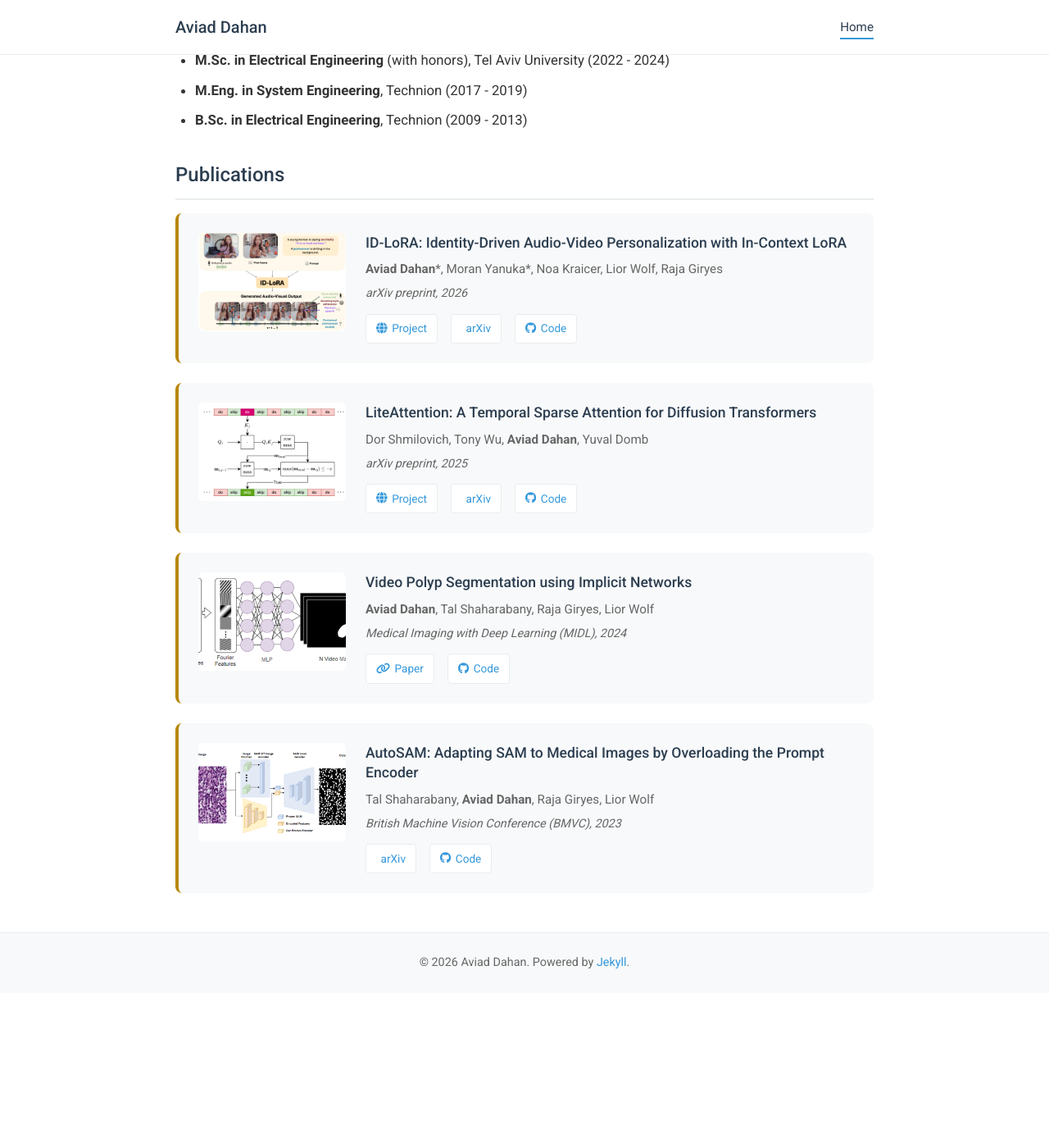
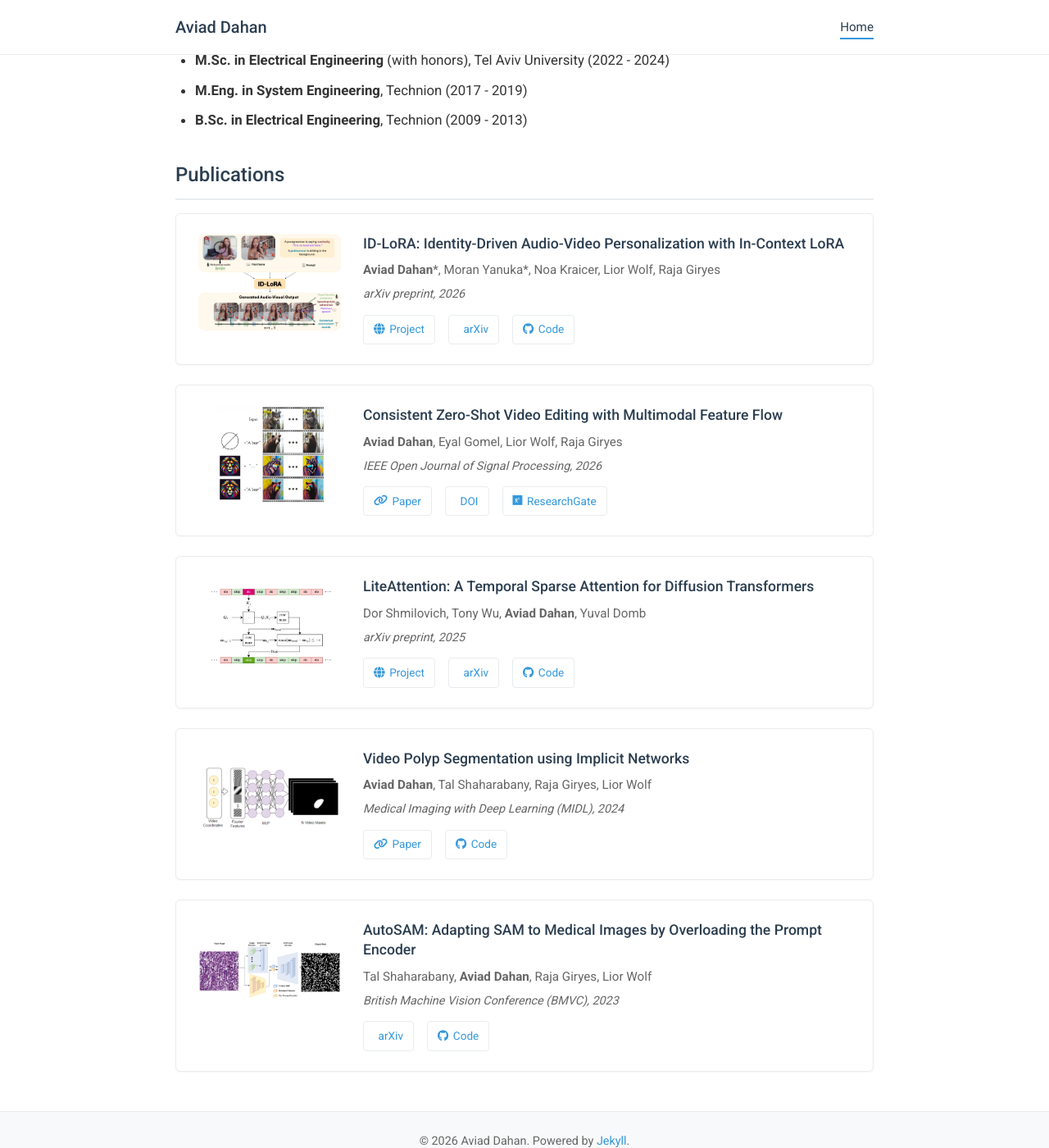
Before and after one commit to AviadDahan/aviaddahan.github.io, a Jekyll site: the page built from _pages/about.md, in a window 1280 px wide and 1400 px high, scrolled down 695 px. Shown: the whole window at 82% size. Built offline with Jekyll 4.4.1, drawn with Linux system fonts in a browser that asks for light colours; a style sheet for code colours, icons or effects is not loaded; before the commit the page ends 1906 px from its top, so only the background shows below that.

Commit message:
Add publication details for "Consistent Zero-Shot Video Editing with Multimodal Feature Flow" and update styles

```diff
--- a/_pages/about.md
+++ b/_pages/about.md
@@ -40,6 +40,22 @@ My research focuses on **deep learning for computer vision**, with particular in
       <a href="https://id-lora.github.io/" target="_blank"><i class="fas fa-globe"></i> Project</a>
       <a href="https://arxiv.org/abs/2603.10256" target="_blank"><i class="ai ai-arxiv"></i> arXiv</a>
       <a href="https://github.com/id-lora/id-lora" target="_blank"><i class="fab fa-github"></i> Code</a>
+    </div>
+  </div>
+</div>
+
+<div class="publication">
+  <div class="pub-thumbnail">
+    <img src="/assets/img/publications/mff.png" alt="Consistent Zero-Shot Video Editing with Multimodal Feature Flow">
+  </div>
+  <div class="pub-content">
+    <span class="pub-title">Consistent Zero-Shot Video Editing with Multimodal Feature Flow</span>
+    <span class="pub-authors"><strong>Aviad Dahan</strong>, Eyal Gomel, Lior Wolf, Raja Giryes</span>
+    <span class="pub-venue">IEEE Open Journal of Signal Processing, 2026</span>
+    <div class="pub-links">
+      <a href="https://ieeexplore.ieee.org/document/11509357" target="_blank"><i class="fas fa-link"></i> Paper</a>
+      <a href="https://doi.org/10.1109/ojsp.2026.3691029" target="_blank"><i class="ai ai-doi"></i> DOI</a>
+      <a href="https://www.researchgate.net/publication/404571944_Consistent_Zero-Shot_Video_Editing_with_Multimodal_Feature_Flow" target="_blank"><i class="fab fa-researchgate"></i> ResearchGate</a>
     </div>
   </div>
 </div>
--- a/assets/css/main.css
+++ b/assets/css/main.css
@@ -231,9 +231,10 @@ a:hover {
 
 .publication {
   padding: 1.5rem;
-  background: var(--bg-secondary);
-  border-radius: 8px;
-  border-left: 4px solid #b8860b;
+  background: var(--bg-color);
+  border-radius: 6px;
+  border: 1px solid var(--border-color);
+  box-shadow: 0 1px 2px rgba(0, 0, 0, 0.04);
   display: flex;
   gap: 1.5rem;
 }
@@ -253,7 +254,8 @@ a:hover {
 .pub-thumbnail img {
   width: 100%;
   height: 100%;
-  object-fit: cover;
+  object-fit: contain;
+  object-position: center;
 }
 
 .pub-content {
@@ -314,8 +316,8 @@ a:hover {
 }
 
 .pub-links a:hover {
-  background: #8b6914;
-  border-color: #8b6914;
+  background: var(--accent-color);
+  border-color: var(--accent-color);
   color: #fff;
 }
 
```
Also changed, not shown: _pages/publications.md (+16 -0 lines), preview.html (+16 -0 lines), assets/img/publications/mff.png (added), 1 other file.
